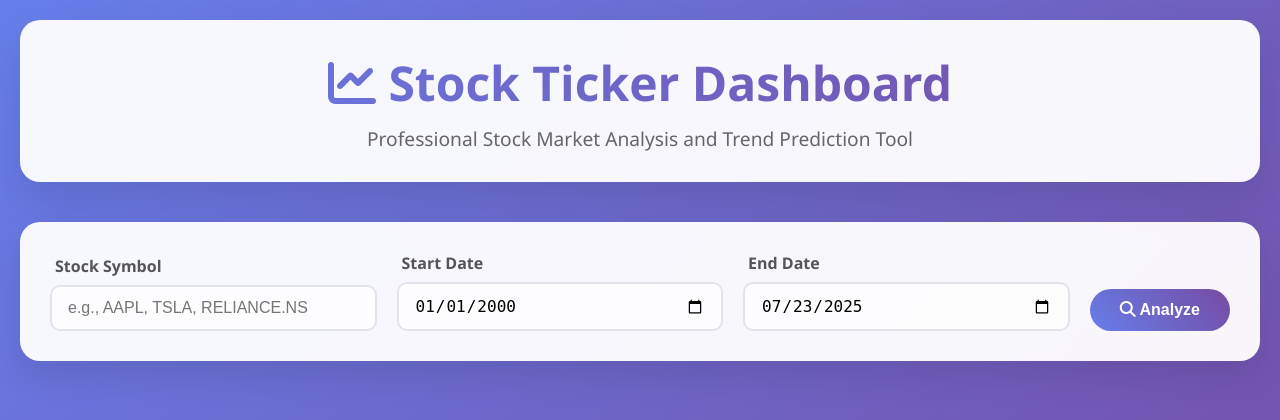
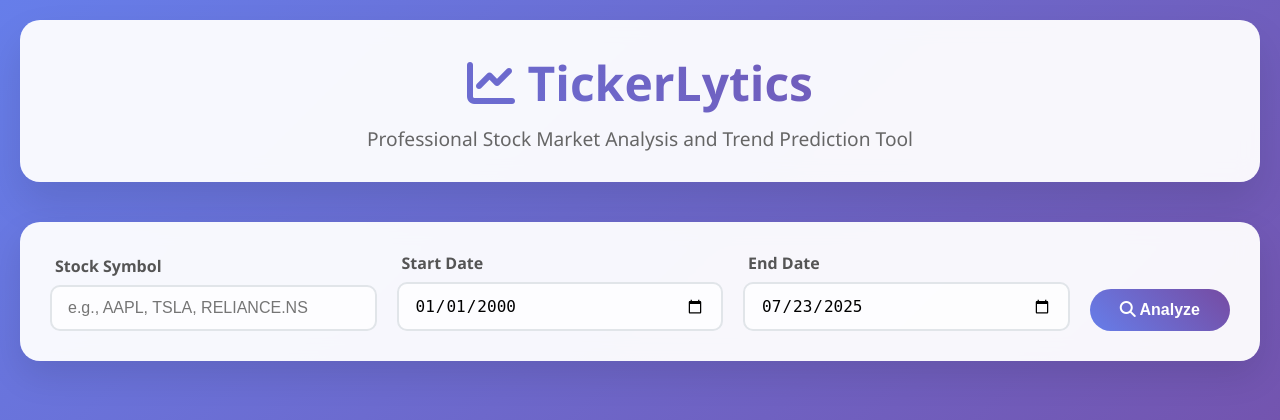
Before and after one commit to Ved-Kulkarni/TickerLytics, a Flask app: page / in a window 1280 px wide. Shown: the top 420 px of the page. Run offline with Flask 3, Linux system fonts and the light colour scheme; some libraries are stand-ins or nearby versions.

Commit message:
Update index.html

```diff
--- a/templates/index.html
+++ b/templates/index.html
@@ -285,7 +285,7 @@
 <body>
   <div class="container">
         <div class="header">
-            <h1><i class="fas fa-chart-line"></i> Stock Ticker Dashboard</h1>
+            <h1><i class="fas fa-chart-line"></i> TickerLytics</h1>
             <p>Professional Stock Market Analysis and Trend Prediction Tool</p>
         </div>
 
```
